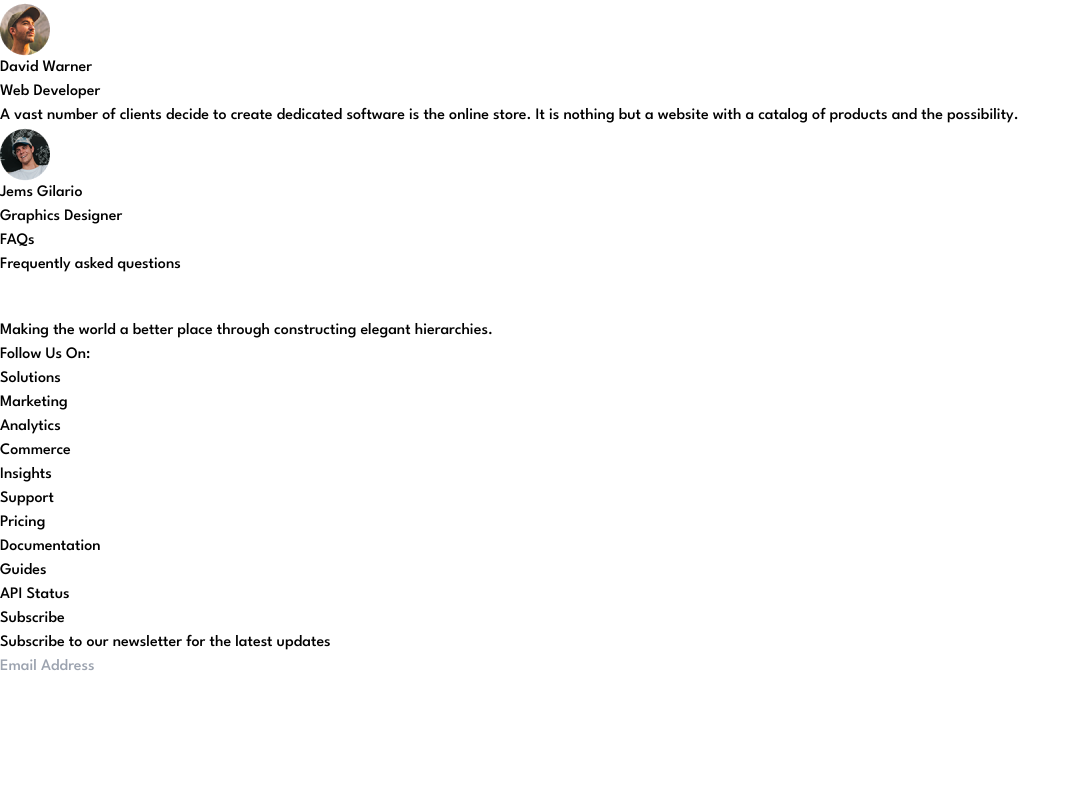
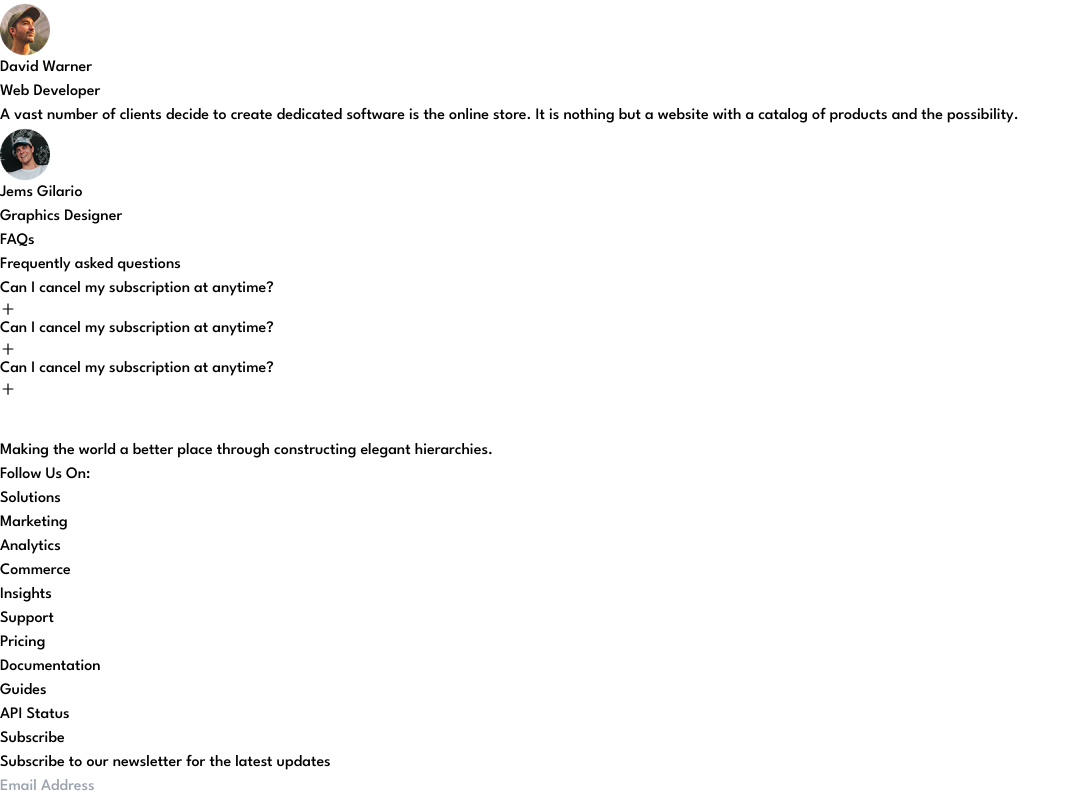
Before and after one commit to sunilhn27/tailwind-responsive-4, a Next.js app: page / in a window 1280 px wide. Shown: the part 4912-5711 px from the top of the page, without its empty margins (0-1081 px from the left). Before the commit the page ends 5591 px from the top, so only its background shows below. Built offline with nearby package versions, Linux system fonts and the light colour scheme.

Commit message:
Added FAQ Component

```diff
--- a/src/Components/Faqs.js
+++ b/src/Components/Faqs.js
@@ -1,15 +1,37 @@
-import React from 'react'
+"use client"
+import React, { useState } from 'react'
 import Plus from '@/asserts/Plus.png'
+import { AiOutlinePlus, AiOutlineMinus } from 'react-icons/ai'
+
 function Faqs() {
 
 
 
     const FAQ = ({ }) => {
-        return (<></>)
+
+
+        const [toggle, setToggle] = useState(false);
+
+
+        const handleToggle = () => {
+            setToggle(!toggle);
+        }
+
+        return (<>
+            <div className='w-[22rem] md:w-[39rem] md:h-[3.5rem] bg-white rounded-xl shadow-xl '>
+                <button onClick={handleToggle} className='flex w-[95%] justify-between items-center py-4 mx-2'>
+                    Can I cancel my subscription at anytime?
+                    <span className='flex'>{toggle ? (<AiOutlineMinus />) : (<AiOutlinePlus />)}</span>
+                </button>
+                {toggle && (<div className='leading-relaxed mt-2 px-2 text-start font-sans text-sm py-2'>
+                    It takes 2-3 weeks to get your first blog post ready. That includes the in-depth research & creation of your monthly content marketing strategy that we do before writing your first blog post,  Ipsum available
+                </div>)}
+            </div>
+        </>)
     }
 
     return (
-        <section className='bg-[#F4F7FA] py-12'>
+        <section className='bg-[#F4F7FA] py-16'>
             <div className='flex flex-col md:flex justify-center items-center'>
                 <div className='flex flex-col text-center space-y-4'>
                     <h3 className='text-[1rem] text-[#2ED06E]'>FAQs</h3>
@@ -18,11 +40,20 @@ function Faqs() {
 
             </div>
 
-            <div className='flex flex-col md:flex justify-center items-center'>
-                <div className='grid md:grid-cols-2'>
+            <div className='flex flex-col md:flex justify-center items-center '>
+                <div className='grid md:grid-cols-2 gap-4'>
                     <div>
+                        <FAQ />
+                    </div>
+                    <div>
+                        <FAQ />
+                    </div>
 
+                    <div>
+                        <FAQ />
                     </div>
+
+
                 </div>
 
             </div>
```
